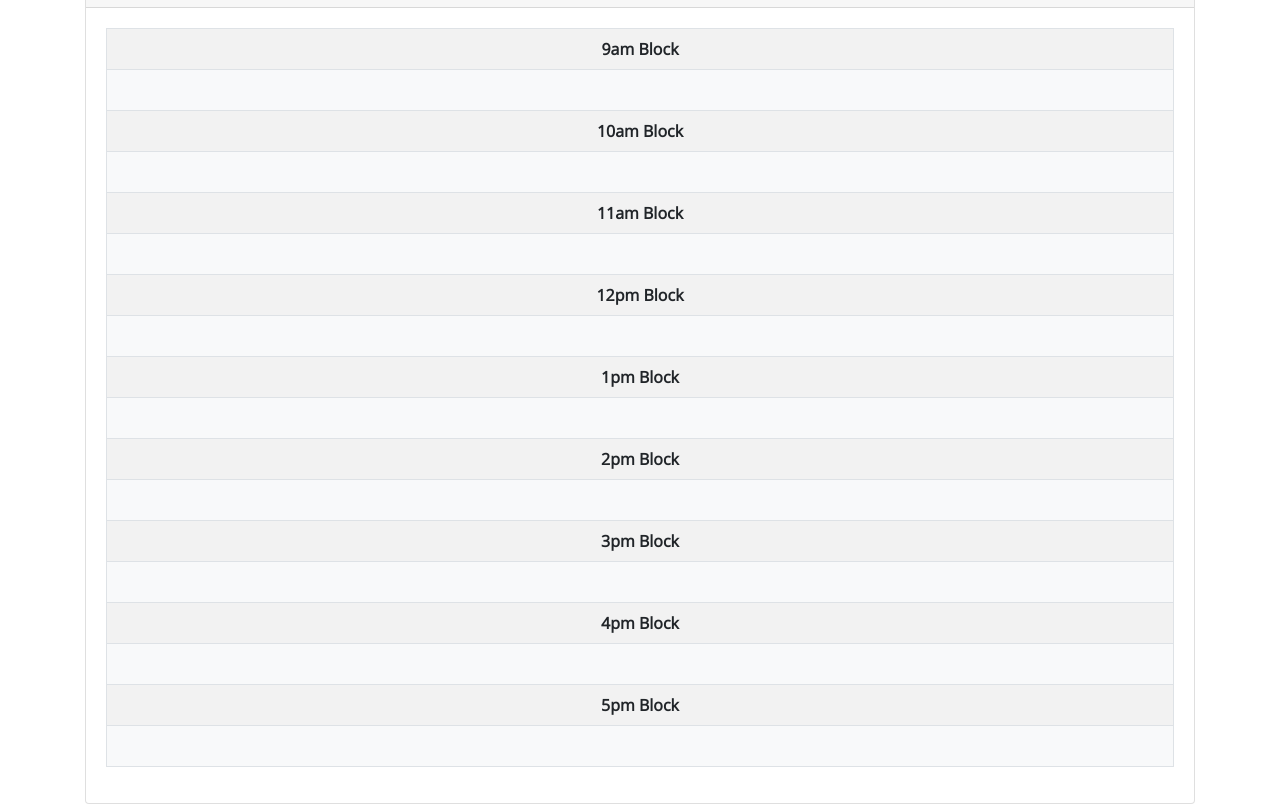
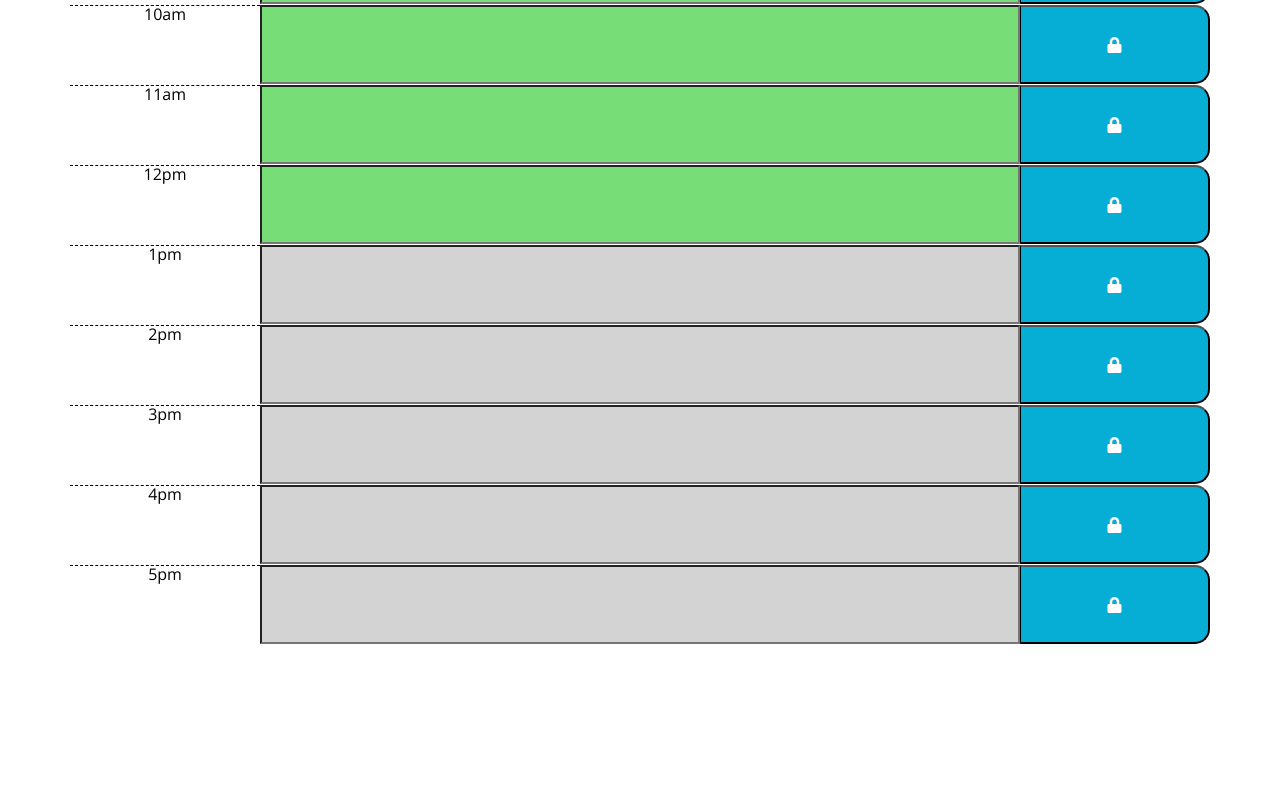
Before and after one commit to Matt777k/Week-5-Homework-calender-, a plain HTML site: page Develop/index.html in a window 1280 px wide. Shown: the part 412-1216 px from the top of the page. After the commit the page ends 1056 px from the top, so only its background shows below. Drawn offline with nearby package versions, Linux system fonts and the light colour scheme.

Commit message:
recreated the JS. Now color codes the blocks based on time

```diff
--- a/Develop/index.html
+++ b/Develop/index.html
@@ -29,68 +29,60 @@
       <p id="currentDay" class="lead"></p>
     </header>
     <div class="container">
+      <!-- Timeblocks go here -->
+      <div class="row time-block" data-hour="9" id="hour-9">
+        <label class="col-2 hour">9am</label>
+        <input class="col-8 description" id="timeText-9">
+        <button class="col-2 fa fa-lock saveBtn"></button>
+      </div>
+      <div class="row time-block" data-hour="10" id="hour-10">
+        <label class="col-2 hour">10am</label>
+        <input class="col-8 description" id="timeText-10">
+        <button class="col-2 fa fa-lock saveBtn"></button>
+      </div>
+      <div class="row time-block" data-hour="11" id="hour-11">
+        <label class="col-2 hour">11am</label>
+        <input class="col-8 description" id="timeText-11">
+        <button class="col-2 fa fa-lock saveBtn"></button>
+      </div>
+      <div class="row time-block" data-hour="12" id="hour-12">
+        <label class="col-2 hour">12pm</label>
+        <input class="col-8 description" id="timeText-12">
+        <button class="col-2 fa fa-lock saveBtn"></button>
+      </div>
+      <div class="row time-block" data-hour="13" id="hour-1">
+        <label class="col-2 hour">1pm</label>
+        <input class="col-8 description" id="timeText-13">
+        <button class="col-2 fa fa-lock saveBtn"></button>
+      </div>
+      <div class="row time-block" data-hour="14" id="hour-2">
+        <label class="col-2 hour">2pm</label>
+        <input class="col-8 description" id="timeText-14">
+        <button class="col-2 fa fa-lock saveBtn"></button>
+      </div>
+      <div class="row time-block" data-hour="15" id="hour-3">
+        <label class="col-2 hour">3pm</label>
+        <input class="col-8 description" id="timeText-15">
+        <button class="col-2 fa fa-lock saveBtn"></button>
+      </div>
+      <div class="row time-block" data-hour="16" id="hour-4">
+        <label class="col-2 hour">4pm</label>
+        <input class="col-8 description" id="timeText-16">
+        <button class="col-2 fa fa-lock saveBtn"></button>
+      </div>
+      <div class="row time-block" data-hour="17" id="hour-5">
+        <label class="col-2 hour">5pm</label>
+        <input class="col-8 description" id="timeText-17">
+        <button class="col-2 fa fa-lock saveBtn"></button>
+      </div>
 
-<!-- Editable table -->
-<div class="card">
-  <h3 class="card-header text-center font-weight-bold text-uppercase py-4">Schedule</h3>
-  <div class="card-body">
-    <div id="table" class="table-editable">
-      <table class="table table-bordered table-responsive-md table-striped text-center">
+    </div>
 
-        <tbody>
-          <th>9am Block</th>
-          <tr class="pt-3-half border border-dark bg-light mb-3 pd-3 calender-rows" >
-            <td id="9am" contenteditable="true"></td>
-          </tr>
-          <!-- This is our clonable table line -->
-          <th>10am Block</th>
-          <tr class="pt-3-half border border-dark bg-light mb-3 pd-3 calender-rows" >
-            <td id="10am" contenteditable="true"></td>
-          </tr>
-          <!-- This is our clonable table line -->
-          <th>11am Block</th>
-          <tr class="pt-3-half border border-dark bg-light mb-3 pd-3 calender-rows" >
-            <td id="11am" contenteditable="true"></td>
-          </tr>
-          <!-- This is our clonable table line -->
-          <th>12pm Block</th>
-          <tr class="pt-3-half border border-dark bg-light mb-3 pd-3 calender-rows" >
-            <td id="12pm" contenteditable="true"></td>
-          </tr>
-           <!-- This is our clonable table line -->
-           <th>1pm Block</th>
-           <tr class="pt-3-half border border-dark bg-light mb-3 pd-3 calender-rows" >
-            <td id="1pm" contenteditable="true"></td>
-          </tr>
-           <!-- This is our clonable table line -->
-           <th>2pm Block</th>
-           <tr class="pt-3-half border border-dark bg-light mb-3 pd-3 calender-rows" >
-            <td id="2pm" contenteditable="true"></td>
-          </tr>
-           <!-- This is our clonable table line -->
-           <th>3pm Block</th>
-           <tr class="pt-3-half border border-dark bg-light mb-3 pd-3 calender-rows" >
-            <td id="3pm" contenteditable="true"></td>
-          </tr>
-           <!-- This is our clonable table line -->
-           <th>4pm Block</th>
-           <tr class="pt-3-half border border-dark bg-light mb-3 pd-3 calender-rows" >
-            <td id="4pm" contenteditable="true"></td>
-          </tr>
-           <!-- This is our clonable table line -->
-           <th>5pm Block</th>
-           <tr class="pt-3-half border border-dark bg-light mb-3 pd-3 calender-rows" >
-            <td id="5pm" contenteditable="true"></td>
-          </tr>
-        </tbody>
-      </table>
-    </div>
-  </div>
-</div>
-<!-- Editable table -->
-
-
-
+    <script src="https://code.jquery.com/jquery-3.4.1.min.js"></script>
+    <script src="https://cdnjs.cloudflare.com/ajax/libs/moment.js/2.24.0/moment.min.js"></script>
+    <script src="./script2.js"></script>
+  </body>
+</html>
 
 
 
--- a/Develop/script.js
+++ b/Develop/script.js
@@ -1,53 +1,43 @@
-var currentDay = document.querySelector("#currentDay");
-var nineAM = document.getElementById("9am");
-var tenAM = document.getElementById("10am");
-var elevenAM = document.getElementById("11am");
-var twelvePM = document.getElementById("12pm");
-var onePM= document.getElementById("1pm");
-var twoPM = document.getElementById("2pm");
-var threePM = document.getElementById("3pm");
-var fourPM = document.getElementById("4pm");
-var fivePM = document.getElementById("5pm");
-var calenderRows = document.getElementsByClassName("calender-rows");
-
-nineAM = 9;
-tenAM = 10;
-elevenAM = 11;
-twelvePM = 12;
-onePM = 13;
-twoPM = 14;
-threePM = 15;
-fourPM = 16;
-fivePM = 17;
-
-timeArray = [nineAM, tenAM, elevenAM, twelvePM, onePM, twoPM, threePM, fourPM, fivePM];
 
 
 
 
+// //Scrolling down presents time blocks of standard business hours (9am-5pm)
+//     //break into 1 hour blocks
+// //console.log(moment.duration(60, 'minutes').hours());
+// //each time block is color coded to indicate whether it is in the past, present, or future
+// function colorTimeBlock() {
+//     for (i = 0; i < 9; i++) {
+//       let blockTime = $("#hour-" + i);
+//       let dataHour = blockTime.attr("data-hour");
+//       let colorBlock = $("#timeText-" + i);
+//       if (currentTime > dataHour) {
+//         colorBlock.attr("class", "col-8 text past description");
+//       } else if (currentTime == dataHour) {
+//         colorBlock.attr("class", "col-8 text present description");
+//       } else {
+//         colorBlock.attr("class", "col-8 text future description");
+//       }
+//     }
+// }
+// colorTimeBlock();
 
-//Current day and date is displayed at the top of the calender
-const dateAndTime = moment().format("LLLL");
-$(currentDay).html(dateAndTime);
+// // $(".calender-rows").ready(function (){
+// //     for(var i=0; i<timeArray.length; i++) {
+// //         console.log(timeArray[i]);
+// //        if(dateAndTime == timeArray[i]) {
+
+// //     }
+// //     }
+// // })
 
 
-//Scrolling down presents time blocks of standard business hours (9am-5pm)
-    //break into 1 hour blocks
-//console.log(moment.duration(60, 'minutes').hours());
-//each time block is color coded to indicate whether it is in the past, present, or future
-$(".calender-rows").ready(function (){
-    for(var i=0; i<timeArray.length; i++) {
-        console.log(timeArray[i]);
-       if(dateAndTime == timeArray[i]) {
 
-    }
-    }
-})
-    //past is gray, present is red, future is green
-    //if dateAndTime is greater than time of the blocks, turn grey
-    //if dateAndTime is within the same hour of the block, turn red
-    //if dateAndTime is less than time of the blocks, turn green
-//Clicking in to a time block
-    //you cant enter an event
-    //click save button for that timeblock (saves to loval storage)
-//saved events persist through page refresh
+//     //past is gray, present is red, future is green
+//     //if dateAndTime is greater than time of the blocks, turn grey
+//     //if dateAndTime is within the same hour of the block, turn red
+//     //if dateAndTime is less than time of the blocks, turn green
+//     Clicking in to a time block
+//     //you cant enter an event
+//     //click save button for that timeblock (saves to loval storage)
+//     saved events persist through page refresh
--- /dev/null
+++ b/Develop/script2.js
@@ -0,0 +1,35 @@
+//Current day and date is displayed at the top of the calender
+$("#currentDay").text(moment().format("LLLL"));
+
+//Scrolling down presents time blocks of standard business hours (9am-5pm)
+  //break into 1 hour blocks
+
+
+//each time block is color coded to indicate whether it is in the past, present, or future
+
+let currentTime = moment().hours();
+
+function colorTimeBlock() {
+    for (i = 9; i <= 17; i++) {
+      let blockTime = $("#hour-" + i);
+      let dataHour = blockTime.attr("data-hour");
+      let colorBlock = $("#timeText-" + i);
+      if (currentTime > dataHour) {
+        colorBlock.attr("class", "col-8 text past description");
+      } else if (currentTime == dataHour) {
+        colorBlock.attr("class", "col-8 text present description");
+      } else if (currentTime < dataHour) {
+        colorBlock.attr("class", "col-8 text future description");
+      }
+      else {
+        colorBlock.attr("class", "col-8 text past description");
+      }
+    }
+}
+colorTimeBlock();
+
+
+//     Clicking in to a time block
+//     //you cant enter an event
+//     //click save button for that timeblock (saves to loval storage)
+//     saved events persist through page refresh
--- a/Develop/style.css
+++ b/Develop/style.css
@@ -69,7 +69,3 @@ textarea{
   font-size: 20px;
   transition: all .3s ease-in-out;
 }
-
-.pt-3-half {
-  padding-top: 1.4rem;
-  }
```
